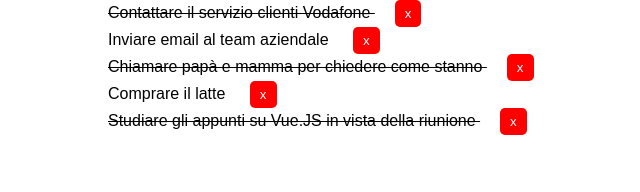
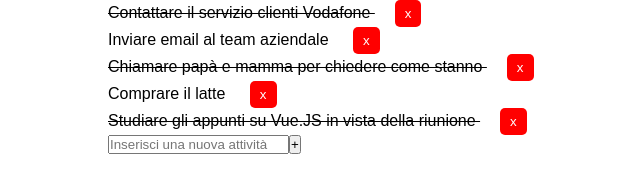
Before and after one commit to fabiomazzilli85/To-Do-List-Vue, a plain HTML site: page index.html in a window 1280 px wide. Shown: the whole page, without its empty margins (32-672 px from the left). Drawn offline with nearby package versions, Linux system fonts and the light colour scheme.

Commit message:
Inserito tag di input text. Inserito bottone con ''@click''

```diff
--- a/index.html
+++ b/index.html
@@ -18,6 +18,9 @@
                     <button class="delete-icon" @click="removeItem(index)">x</button>
                 </li>
             </ul>
+
+            <input class="add-activity" type="text" v-model="newTodo" placeholder="Inserisci una nuova attività">
+            <button class="activityplus" @click="addTodo">+</button>
         </div>
 
     </div>
```
